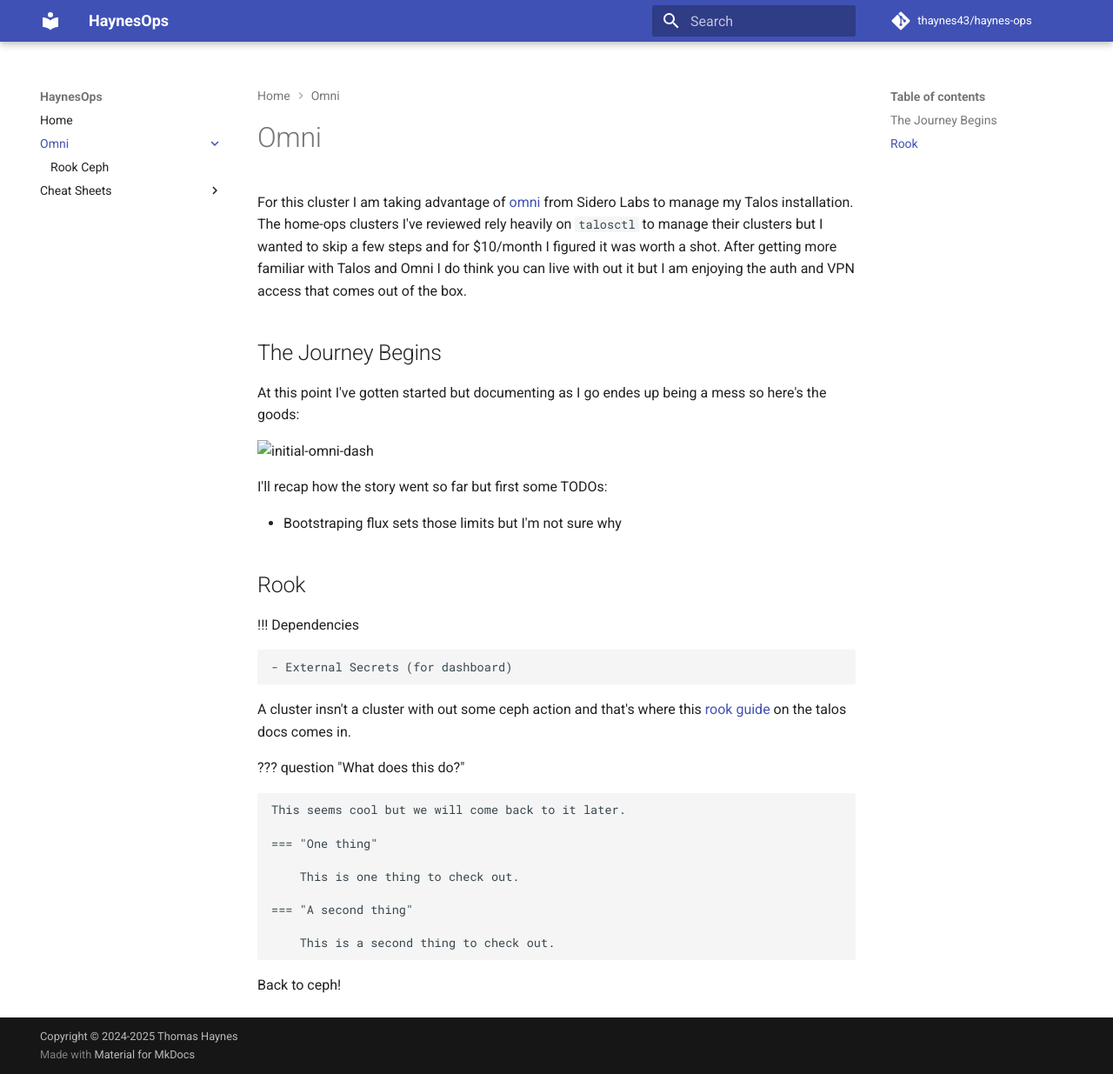
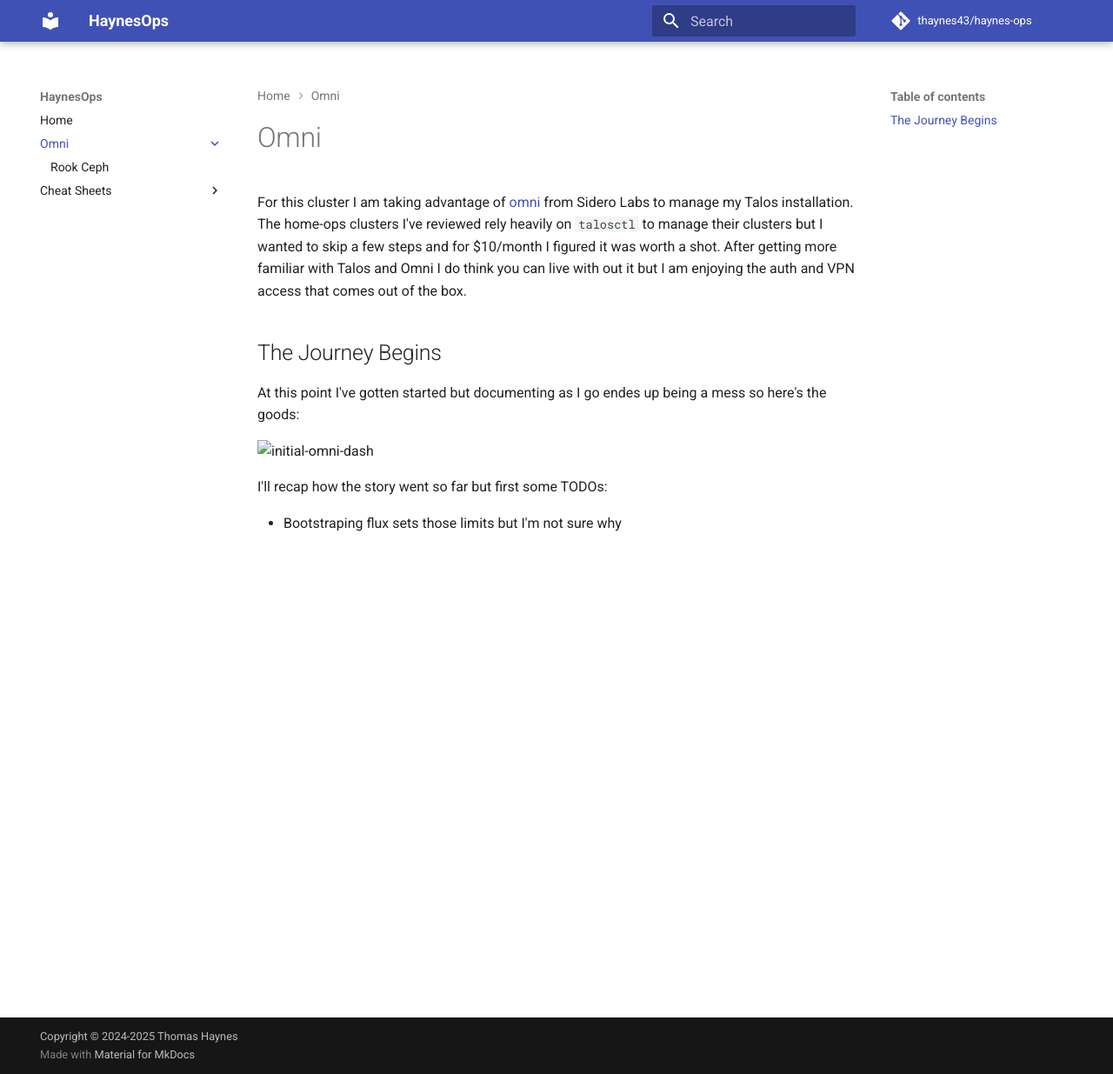
Before and after one commit to thaynes43/haynes-ops, an MkDocs documentation site: the page built from docs/omni/index.md, in a window 1280 px wide and 1235 px high. Shown: the whole window at 87% size. Built offline with MkDocs 1.6.1 and Material for MkDocs 9.7.7, drawn with Linux system fonts in a browser that asks for light colours; comment, search, counter and statistics services are not loaded.

```diff
--- a/docs/omni/index.md
+++ b/docs/omni/index.md
@@ -11,25 +11,3 @@
 I'll recap how the story went so far but first some TODOs:
 
 - Bootstraping flux sets those limits but I'm not sure why
-
-## Rook
-
-!!! Dependencies
-
-    - External Secrets (for dashboard)
-
-A cluster insn't a cluster with out some ceph action and that's where this [rook guide](https://www.talos.dev/v1.8/kubernetes-guides/configuration/ceph-with-rook/) on the talos docs comes in.
-
-??? question "What does this do?"
-
-    This seems cool but we will come back to it later.
-
-    === "One thing"
-
-        This is one thing to check out.
-
-    === "A second thing"
-
-        This is a second thing to check out.
-
-Back to ceph!
```
Also changed, not shown: .sops.yaml (added, +12 -0 lines), 10 other files.
